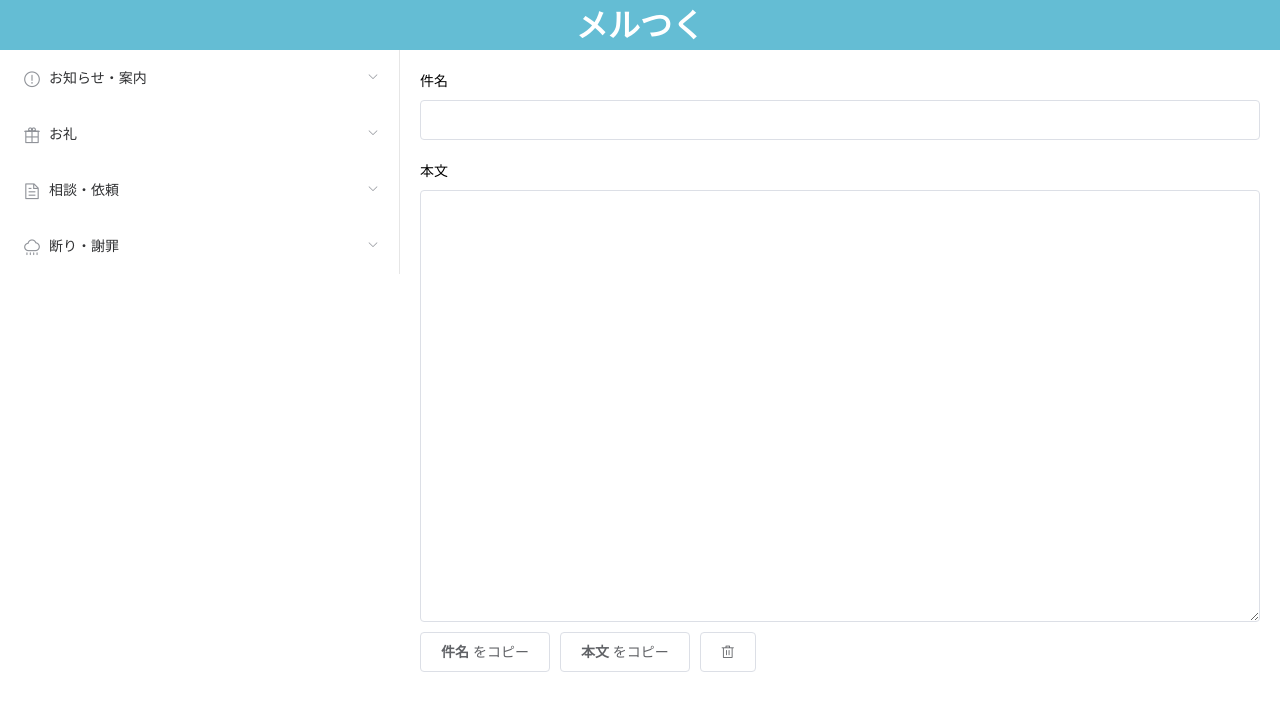
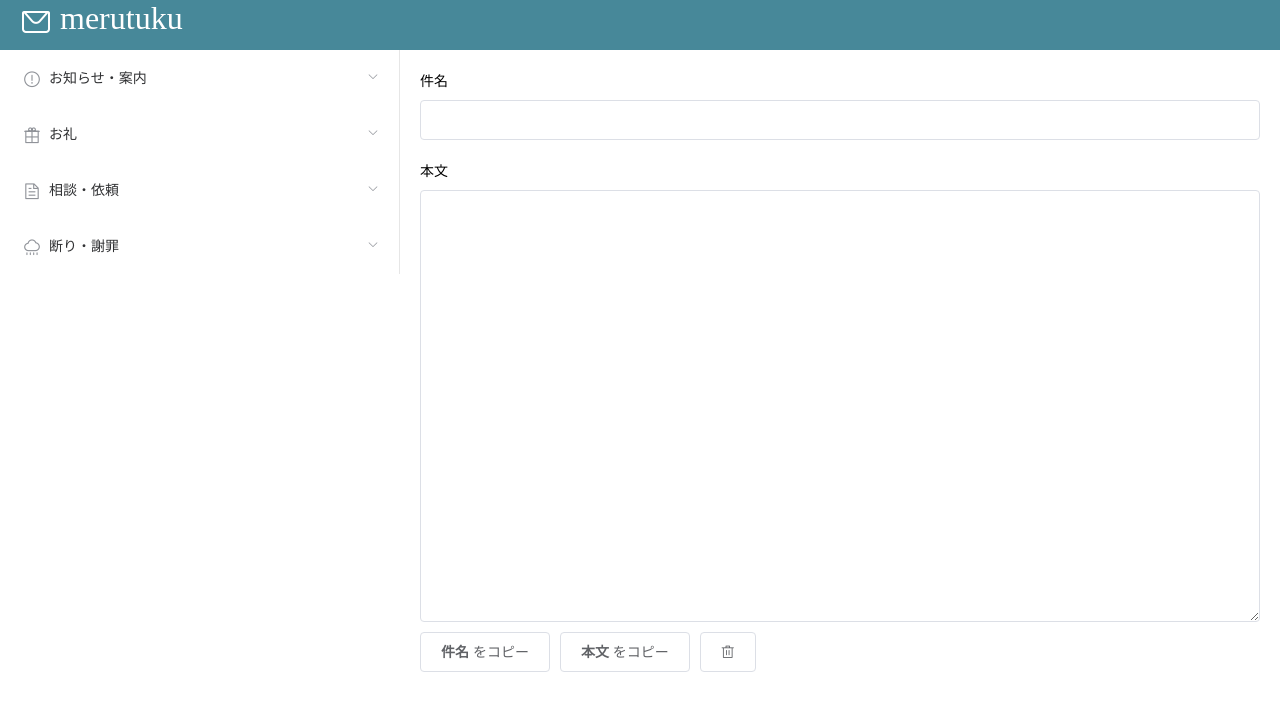
Before and after one commit to r-fukuma/merutuku, a Nuxt app: page / in a window 1280 px wide. Shown: the top 710 px of the page. Built offline with nearby package versions, Linux system fonts and the light colour scheme.

Commit message:
nuxtさせる部分を変更

```diff
--- a/layouts/default.vue
+++ b/layouts/default.vue
@@ -1,19 +1,32 @@
 <template>
   <el-container>
     <el-header class="header" height="50px">
-      <p>メルつく</p>
+      <i class="el-icon-message" style="vertical-align: middle"></i>
+      merutuku
     </el-header>
-    <nuxt />
+    <el-container>
+      <el-aside width="400px">
+        <side-menu />
+      </el-aside>
+      <el-main style="padding:0 20px">
+        <nuxt />
+      </el-main>
+    </el-container>
   </el-container>
 </template>
+<script>
+export default {
+  components: {
+    SideMenu: () => import('~/components/TheSideMenu.vue')
+  }
+}
+</script>
 
 <style>
 .header {
-  background-color: #64bdd4;
-  text-align: center;
+  background-color: #478899;
   color: white;
   font-size: 32px;
-  font-weight: bold;
 }
 * {
   margin: 0;
--- a/pages/index.vue
+++ b/pages/index.vue
@@ -1,18 +1,10 @@
 <template>
-  <el-container>
-    <el-aside width="400px">
-      <side-menu />
-    </el-aside>
-    <el-main style="padding:0 20px">
-      <mail-form />
-    </el-main>
-  </el-container>
+  <mail-form />
 </template>
 
 <script>
 export default {
   components: {
-    SideMenu: () => import('~/components/TheSideMenu.vue'),
     MailForm: () => import('~/components/TheMailForm.vue')
   }
 }
```
